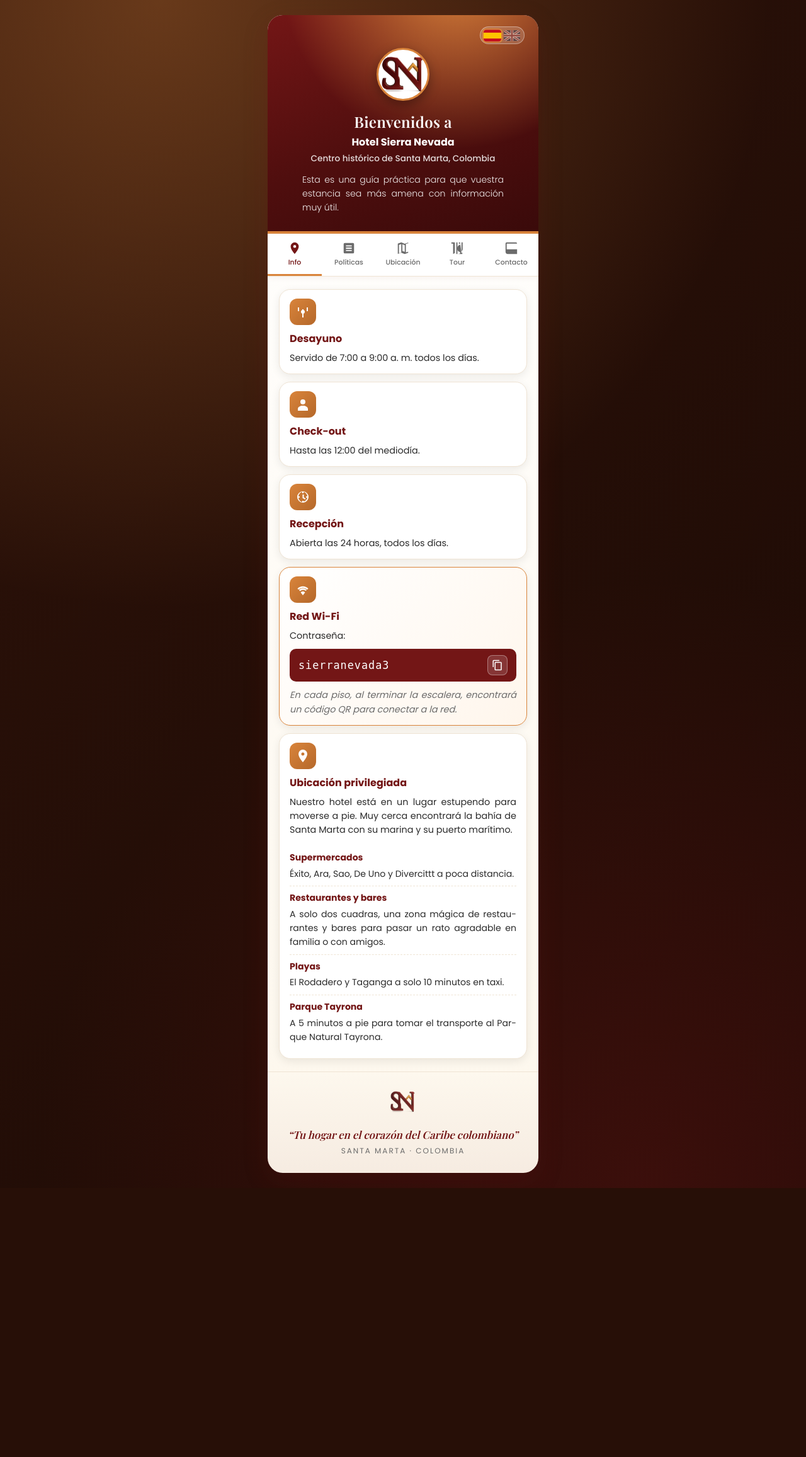
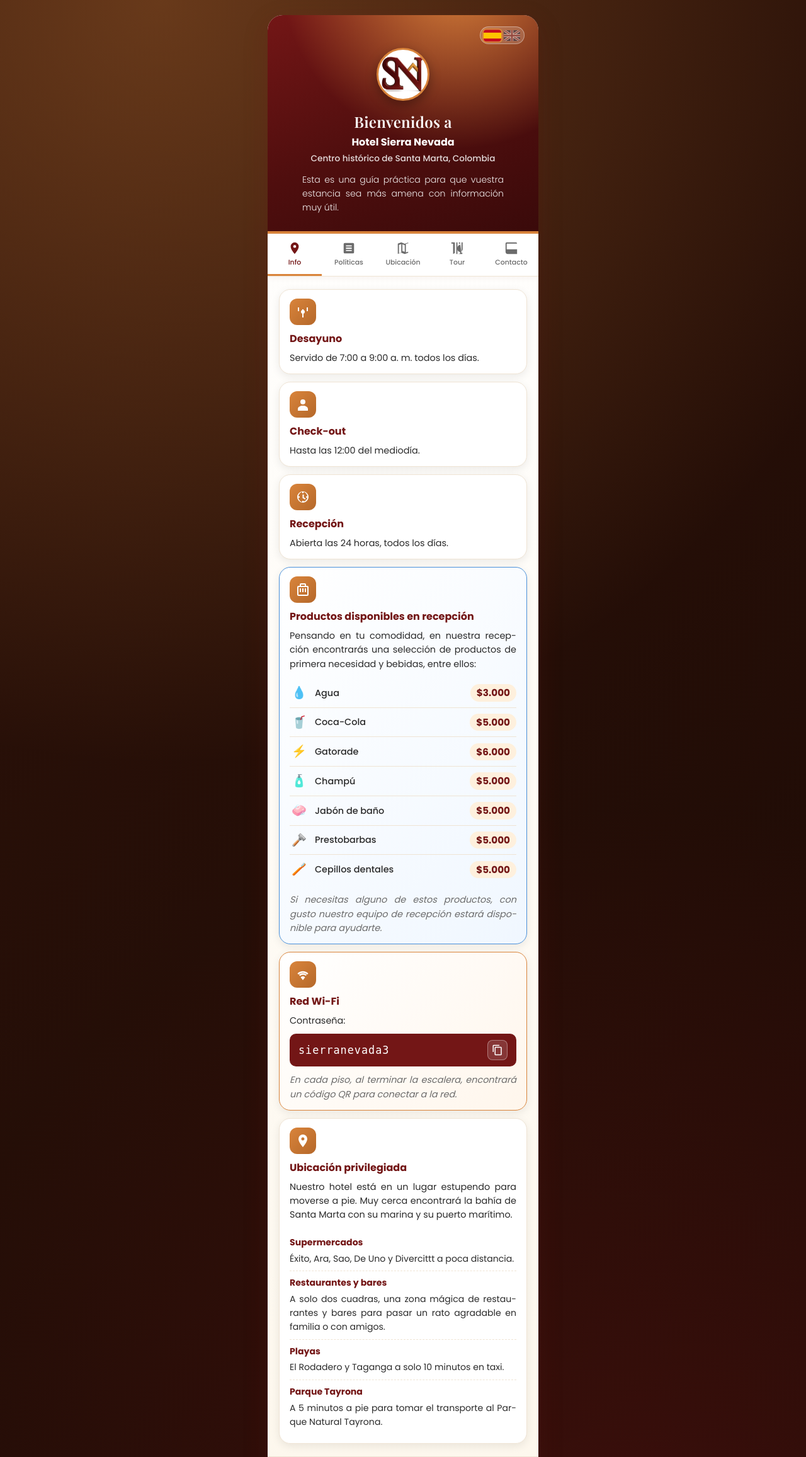
Before and after one commit to JesusDaconte/Tarjeta-Hotel-Sierra-Nevada, a PHP site: page / in a window 1280 px wide. Shown: the top 2313 px of the page at 63% size. Before the commit the page ends 1886 px from the top, so only its background shows below. Run offline with PHP 8.4, Linux system fonts and the light colour scheme; some libraries are stand-ins or nearby versions.

Commit message:
corrigiendo

```diff
--- a/api/content.php
+++ b/api/content.php
@@ -31,6 +31,12 @@ try {
             'SELECT title_es, title_en, description_es, description_en, reception_es, reception_en, image, tags_json, info_label_es, info_label_en, info_url, whatsapp_label_es, whatsapp_label_en, whatsapp_url FROM tours ORDER BY sort_order, id'
         )->fetchAll();
     } catch (Throwable $e) {}
+    $products = [];
+    try {
+        $products = db()->query(
+            'SELECT icon, name_es, name_en, price_es, price_en FROM products ORDER BY sort_order, id'
+        )->fetchAll();
+    } catch (Throwable $e) {}
 
     echo json_encode([
         'ok'       => true,
@@ -38,6 +44,7 @@ try {
         'policies' => $policies,
         'location' => $location,
         'tours'    => $tours,
+        'products' => $products,
     ], JSON_UNESCAPED_UNICODE | JSON_UNESCAPED_SLASHES);
 } catch (Throwable $e) {
     http_response_code(200);
--- a/dashboard/auth.php
+++ b/dashboard/auth.php
@@ -139,6 +139,8 @@ function api_get_state(): array {
     $location = db()->query('SELECT * FROM location_items ORDER BY sort_order, id')->fetchAll();
     $tours = [];
     try { $tours = db()->query('SELECT * FROM tours ORDER BY sort_order, id')->fetchAll(); } catch (Throwable $e) {}
+    $products = [];
+    try { $products = db()->query('SELECT * FROM products ORDER BY sort_order, id')->fetchAll(); } catch (Throwable $e) {}
     if (empty($tours)) {
         $tagIcons = ['🥾', '🎯', '🐦', '🪶'];
         $tags = [];
@@ -184,5 +186,6 @@ function api_get_state(): array {
         'policies' => $policies,
         'location' => $location,
         'tours' => $tours,
+        'products' => $products,
     ];
 }
--- a/index.html
+++ b/index.html
@@ -124,6 +124,24 @@
       </div>
       <h2 data-es="Recepción" data-en="Reception" data-key="block_reception_title">Recepción</h2>
       <p data-es="Abierta las 24 horas, todos los días." data-en="Open 24 hours, every day." data-key="block_reception_text">Abierta las 24 horas, todos los días.</p>
+    </article>
+
+    <article class="block block--products" id="blockProducts">
+      <div class="block__icon">
+        <svg viewBox="0 0 24 24" aria-hidden="true"><path d="M19 6h-2V4a2 2 0 0 0-2-2H9a2 2 0 0 0-2 2v2H5a2 2 0 0 0-2 2v12a2 2 0 0 0 2 2h14a2 2 0 0 0 2-2V8a2 2 0 0 0-2-2zM9 4h6v2H9V4zm10 16H5V8h14v12z"/><path d="M7 10h2v6H7zm4 0h2v6h-2zm4 0h2v6h-2z"/></svg>
+      </div>
+      <h2 data-es="Productos disponibles en recepción" data-en="Products available at reception" data-key="block_products_title">Productos disponibles en recepción</h2>
+      <p data-es="Pensando en tu comodidad, en nuestra recepción encontrarás una selección de productos de primera necesidad y bebidas, entre ellos:" data-en="Thinking of your comfort, at our reception you will find a selection of essential products and beverages, including:" data-key="block_products_intro">Pensando en tu comodidad, en nuestra recepción encontrarás una selección de productos de primera necesidad y bebidas, entre ellos:</p>
+      <div class="product-list" id="productList">
+        <div class="product-list__item"><span class="product__icon">💧</span><span class="product__name">Agua</span><span class="product__price">$3.000</span></div>
+        <div class="product-list__item"><span class="product__icon">🥤</span><span class="product__name">Coca-Cola</span><span class="product__price">$5.000</span></div>
+        <div class="product-list__item"><span class="product__icon">⚡</span><span class="product__name">Gatorade</span><span class="product__price">$6.000</span></div>
+        <div class="product-list__item"><span class="product__icon">🧴</span><span class="product__name">Champú</span><span class="product__price">$5.000</span></div>
+        <div class="product-list__item"><span class="product__icon">🧼</span><span class="product__name">Jabón de baño</span><span class="product__price">$5.000</span></div>
+        <div class="product-list__item"><span class="product__icon">🪒</span><span class="product__name">Prestobarbas</span><span class="product__price">$5.000</span></div>
+        <div class="product-list__item"><span class="product__icon">🪥</span><span class="product__name">Cepillos dentales</span><span class="product__price">$5.000</span></div>
+      </div>
+      <p class="products__outro" data-es="Si necesitas alguno de estos productos, con gusto nuestro equipo de recepción estará disponible para ayudarte." data-en="If you need any of these products, our reception team will be happy to help you." data-key="block_products_outro">Si necesitas alguno de estos productos, con gusto nuestro equipo de recepción estará disponible para ayudarte.</p>
     </article>
 
     <article class="block block--wifi">
--- a/script.js
+++ b/script.js
@@ -65,6 +65,7 @@
       injectPolicies(data.policies);
       injectLocation(data.location);
       injectTours(data.tours);
+      injectProducts(data.products);
     } catch (e) {
       // silencioso: usamos el HTML estático como fallback
     }
@@ -152,6 +153,20 @@
     applyLang(currentLang);
   }
 
+  function injectProducts(products) {
+    if (!products || !products.length) return;
+    var list = document.getElementById('productList');
+    if (!list) return;
+    list.innerHTML = products.map(function (p) {
+      return '<div class="product-list__item">' +
+        '<span class="product__icon">' + esc(p.icon || '🛍️') + '</span>' +
+        '<span class="product__name" data-es="' + esc(p.name_es) + '" data-en="' + esc(p.name_en || p.name_es) + '">' + esc(p.name_es) + '</span>' +
+        '<span class="product__price" data-es="' + esc(p.price_es) + '" data-en="' + esc(p.price_en || p.price_es) + '">' + esc(p.price_es) + '</span>' +
+        '</div>';
+    }).join('');
+    applyLang(currentLang);
+  }
+
   function esc(s) {
     return String(s == null ? '' : s)
       .replace(/&/g, '&')
--- a/styles.css
+++ b/styles.css
@@ -217,6 +217,32 @@ body {
   font-weight: 700;
 }
 .block p { font-size: .9rem; text-align: justify; hyphens: auto; -webkit-hyphens: auto; }
+
+/* ===== Products block ===== */
+.block--products { background: linear-gradient(135deg, #fff 0%, #f0f7ff 100%); border-color: #4a90d9; }
+.product-list { margin: 6px 0 0; padding: 0; }
+.product-list__item { display: flex; align-items: center; gap: 10px; padding: 8px 0; border-bottom: 1px solid var(--line); }
+.product-list__item:last-child { border-bottom: none; }
+.product__icon { font-size: 1.2rem; width: 30px; text-align: center; flex-shrink: 0; }
+.product__name { flex: 1; font-size: .9rem; font-weight: 500; color: var(--text); }
+.product__price {
+  font-size: .95rem;
+  font-weight: 700;
+  color: var(--c-primary);
+  background: #fef0dd;
+  padding: 2px 10px;
+  border-radius: 999px;
+  white-space: nowrap;
+}
+.products__outro {
+  font-size: .85rem;
+  color: var(--muted);
+  font-style: italic;
+  margin-top: 8px;
+  text-align: justify;
+  hyphens: auto;
+  -webkit-hyphens: auto;
+}
 
 /* Wi-Fi destacado */
 .block--wifi {
```
Also changed, not shown: dashboard/api.php (+33 -0 lines), dashboard/app.js (+59 -1 lines), dashboard/index.php (+8 -0 lines), dashboard/schema.sql (+30 -0 lines).
